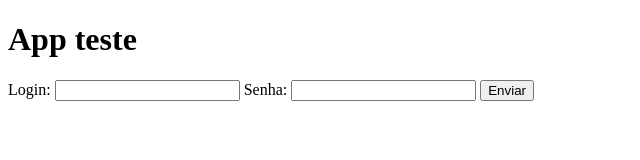
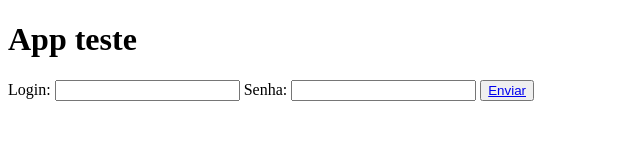
Before and after one commit to GuilhermeBrga/Teste-web, a plain HTML site: page index.html in a window 1280 px wide. Shown: the full height of the page, 0-640 px from the left. Drawn offline with Linux system fonts and the light colour scheme.

Commit message:
Add files via upload

```diff
--- a/index.html
+++ b/index.html
@@ -16,7 +16,7 @@
             <input type="text">
             <label for="">Senha: </label>
             <input type="text">
-            <button>Enviar</button>
+            <button><a href="/teste/index2.html">Enviar</a></button>
         </form>
     </main>
 </body>
```
Also changed, not shown: index2.html (added).
